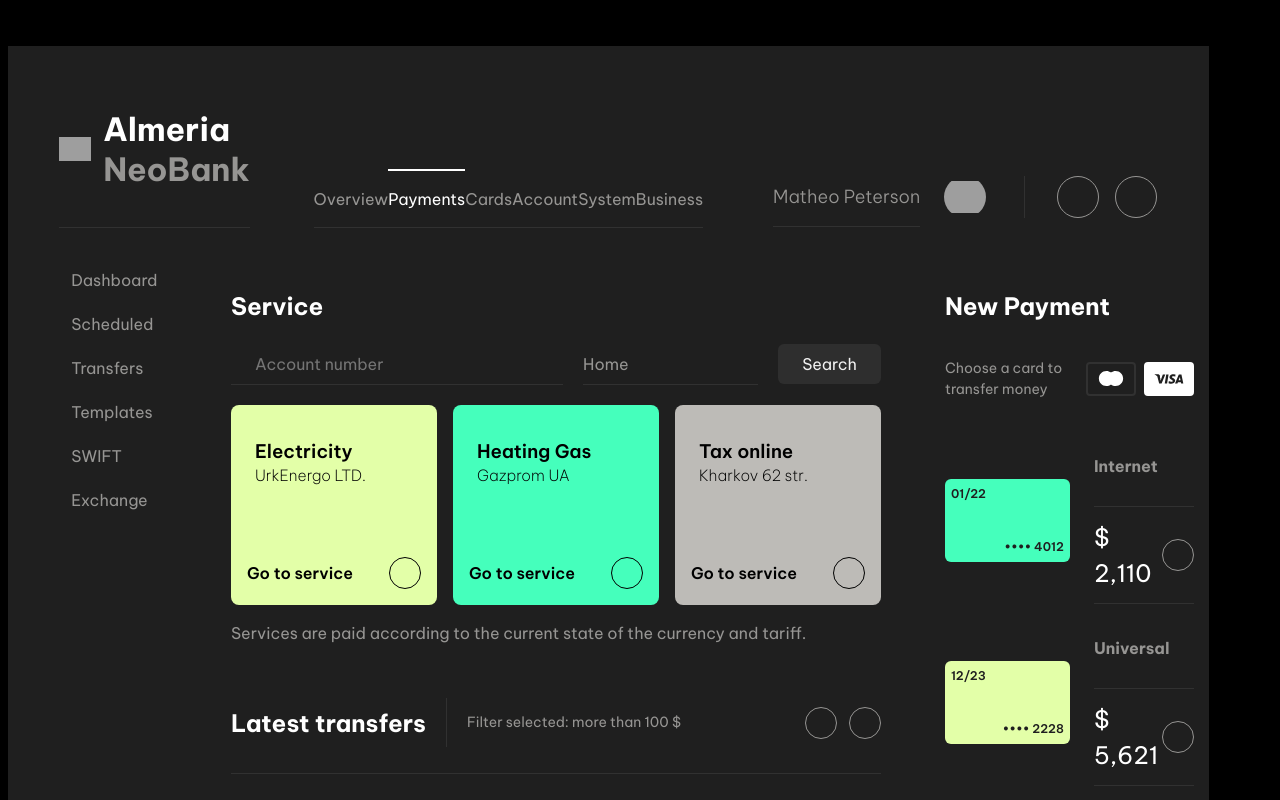
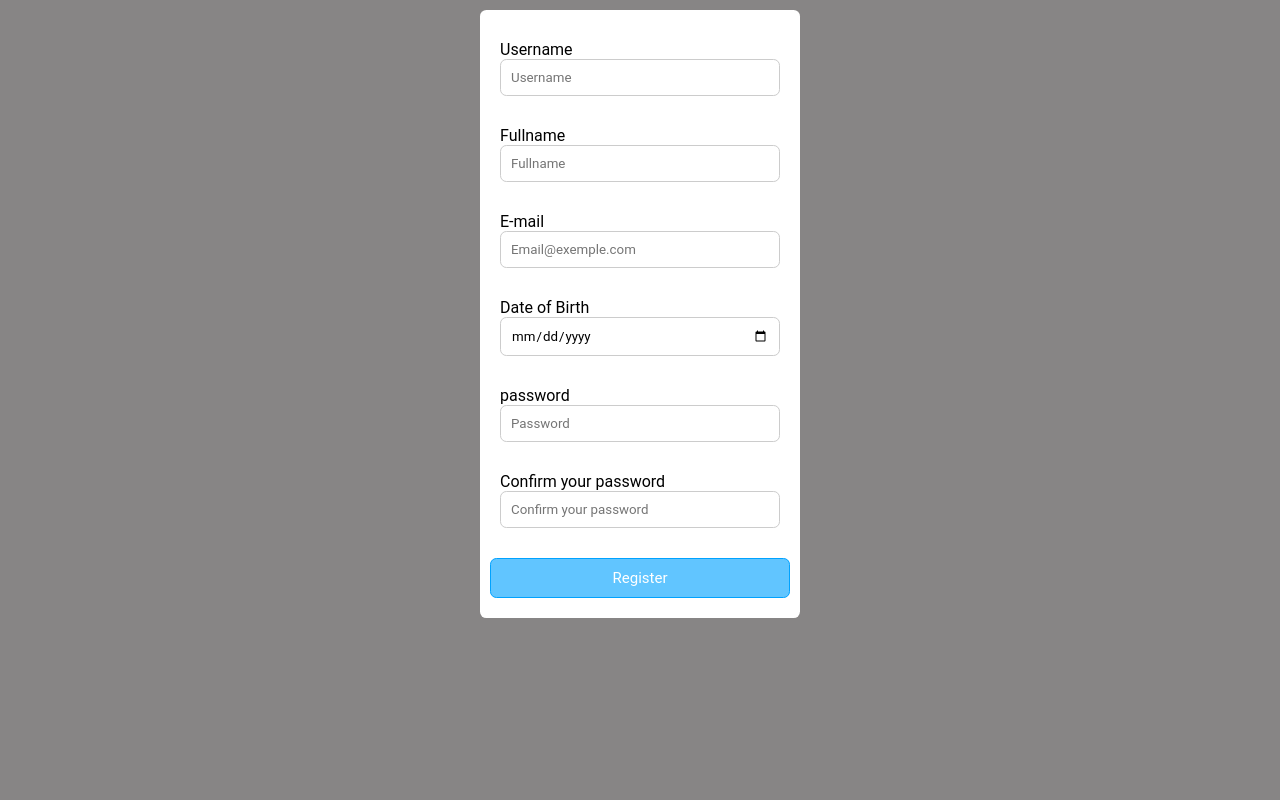
Before and after one commit to Jean-pierre14/react-validation, a React (Vite) app: page / in a window 1280 px wide. Shown: the top 800 px of the page. Built offline with nearby package versions, Linux system fonts and the light colour scheme; grey boxes are pictures that could not be loaded.

Commit message:
Validation form

```diff
--- a/src/App.jsx
+++ b/src/App.jsx
@@ -1,9 +1,80 @@
-import React from "react";
-import Main from "./components/Main/Main";
-import "./main.scss";
+import "./style.css";
+import { useState, useEffect } from "react";
+import RegistrationForm from "./components/RegistrationForm";
+// import ListUsers from "./components/ListUsers";
+import ValidtionReact from "./components/ValidtionReact";
 
 const App = () => {
-  return <Main />;
+  const [data, setData] = useState([
+    { id: 122, name: "Xanvier Karlos", date: "12-04-1997" },
+    { id: 1400, name: "Gold Stone", date: "20-07-2002" },
+    { id: 132, name: "Bisimwa Grace", date: "30-04-1990" },
+    { id: 132, name: "Diane Uwase", date: "30-04-1990" },
+    { id: 102, name: "Nathasha Lutonde", date: "29-05-2006" },
+    { id: 152, name: "Esther Bisimwa", date: "30-04-1990" },
+    { id: 172, name: "Blaise Wa Bonifasse", date: "30-04-1990" },
+  ]);
+
+  useEffect(() => {
+    console.log("re-renderig...");
+    selectAll();
+  }, []);
+
+  const url = "http://localhost:7000/";
+  const [FetchDate, setFetchDate] = useState([]);
+
+  const selectAll = async () => {
+    await fetch(`${url}`)
+      .then((res) => res.json())
+      .then((data) => {
+        setData(data);
+        console.log(data);
+      })
+      .catch((err) => console.log(err));
+  };
+
+  const onchangeKey = (e) => {
+    let value = e.target.value;
+    let txt = value.trim();
+
+    if (!txt) {
+      // console.log("Empty");
+    } else {
+      // console.log("text: " + txt);
+    }
+  };
+
+  return (
+    <>
+      <ValidtionReact />
+      <div className="container">
+        {/* <div className="box">
+          <form action="#" method="post">
+            <input
+              type="search"
+              name="search"
+              id="search"
+              onChange={onchangeKey}
+              placeholder="Search..."
+              className="form-control"
+            />
+          </form>
+        </div> */}
+        <div className="box">
+          {/* Users */}
+          {/* <ListUsers users={data} /> */}
+        </div>
+      </div>
+      {/* <div className="footer">
+        <button className="button">Add</button>
+      </div> */}
+      {/* <div className="container">
+        <div className="box">
+          <RegistrationForm />
+        </div>
+      </div> */}
+    </>
+  );
 };
 
 export default App;
--- /dev/null
+++ b/src/components/FormInput.jsx
@@ -0,0 +1,16 @@
+import React from "react";
+
+const FormInput = (props) => {
+  const { label, onChange, errorMessage, id, ...others } = props;
+  return (
+    <div>
+      <div className="formInput">
+        <label htmlFor={label}>{label}</label>
+        <input {...others} onChange={onChange} />
+        <span className="errorMessage">{errorMessage}</span>
+      </div>
+    </div>
+  );
+};
+
+export default FormInput;
--- /dev/null
+++ b/src/components/ListUsers.jsx
@@ -0,0 +1,20 @@
+import React from "react";
+
+const ListUsers = (props) => {
+  return (
+    <>
+      <div className="list">
+        {props.users.map(({ id, username, email }) => {
+          return (
+            <div className="item" id={id}>
+              <span>{username}</span>
+              <span className="date">{email}</span>
+            </div>
+          );
+        })}
+      </div>
+    </>
+  );
+};
+
+export default ListUsers;
--- /dev/null
+++ b/src/components/RegistrationForm.jsx
@@ -0,0 +1,94 @@
+import React, { useState } from "react";
+// import Form from "./../UI/Form/Form";
+
+const RegistrationForm = () => {
+  // Define form states
+  const [form, setForm] = useState({
+    username: "",
+    fullname: "",
+    email: "",
+    password: "",
+  });
+
+  const SubmitFormData = (event) => {
+    event.preventDefault();
+
+    fetch("http://localhost:7000/add", {
+      method: "POST",
+      body: JSON.stringify(form),
+      headers: {
+        "Content-Type": "application/json",
+      },
+    })
+      .then((response) => {
+        console.log(response.json);
+
+        // call selectAll();
+      })
+      .catch((err) => console.log(err));
+  };
+
+  const setFormData = (e) => {
+    const newValue = {};
+    newValue[e.target.name] = e.target.value;
+
+    setForm({ ...form, ...newValue });
+  };
+
+  return (
+    <>
+      <div className="register">
+        <form action="" method="post">
+          <div className="group">
+            <label htmlFor="username">Username</label>
+            <input
+              type="text"
+              name="username"
+              placeholder="Username..."
+              className="form-control"
+              onChange={(e) => setFormData(e)}
+            />
+          </div>
+          <div className="group">
+            <label htmlFor="fullname">Fullname</label>
+            <input
+              type="text"
+              name="fullname"
+              placeholder="Fullname..."
+              className="form-control"
+              onChange={(e) => setFormData(e)}
+            />
+          </div>
+          <div className="group">
+            <label htmlFor="email">Email</label>
+            <input
+              type="email"
+              name="email"
+              placeholder="email@exemple.com..."
+              className="form-control"
+              onChange={(e) => setFormData(e)}
+            />
+          </div>
+          <div className="group">
+            <label htmlFor="password">Names</label>
+            <input
+              type="password"
+              name="password"
+              placeholder="Password..."
+              className="form-control"
+              onChange={(e) => setFormData(e)}
+            />
+          </div>
+
+          <div className="group">
+            <button className="button" onClick={SubmitFormData}>
+              Register
+            </button>
+          </div>
+        </form>
+      </div>
+    </>
+  );
+};
+
+export default RegistrationForm;
--- /dev/null
+++ b/src/components/Validation.css
@@ -0,0 +1,50 @@
+* {
+  margin: 0;
+  padding: 0;
+  box-sizing: border-box;
+}
+body {
+  background-color: #878585;
+}
+
+.formInput {
+  position: relative;
+  max-width: 320px;
+  margin: 10px auto;
+  padding: 10px;
+  border-radius: 0.4rem;
+  background-color: #fff;
+}
+.formInput label {
+  display: block;
+}
+.formInput input {
+  user-select: none;
+  position: relative;
+  width: 100%;
+  padding: 10px;
+  outline: none;
+  border: 1px solid #ccc;
+  border-radius: 0.4rem;
+}
+.buttonSubmit {
+  position: relative;
+  width: 100%;
+  padding: 10px;
+  margin: 10px auto;
+  border: 1px solid rgb(0, 162, 255);
+  border-radius: 0.4rem;
+  color: #fff;
+  font-size: 15px;
+  cursor: pointer;
+  background: rgba(0, 162, 255, 0.618);
+}
+.errorMessage {
+  color: red;
+  font-size: 12px;
+  padding: 3px;
+  display: none;
+}
+input:invalid ~ .errorMessage {
+  display: block;
+}
--- /dev/null
+++ b/src/components/ValidtionReact.jsx
@@ -0,0 +1,84 @@
+import React, { useState } from "react";
+import FormInput from "./FormInput";
+import "./Validation.css";
+
+const ValidtionReact = () => {
+  const [values, setValues] = useState({
+    username: "",
+    email: "",
+    fullname: "",
+    dateOfBirth: "",
+    password: "",
+    cpassword: "",
+  });
+
+  const inputs = [
+    {
+      id: 1,
+      type: "text",
+      label: "Username",
+      placeholder: "Username",
+      name: "username",
+      errorMessage:
+        "Username is required and it's should be at least 3-5 characters",
+      pattern: "^[A-Za-z0-9]{3,16}$",
+    },
+    {
+      id: 2,
+      type: "text",
+      label: "Fullname",
+      placeholder: "Fullname",
+      name: "fullname",
+      errorMessage: "Fullname is required",
+    },
+    {
+      id: 3,
+      type: "email",
+      label: "E-mail",
+      placeholder: "Email@exemple.com",
+      name: "email",
+      errorMessage: "Email is required",
+    },
+    {
+      id: 4,
+      type: "date",
+      label: "Date of Birth",
+      name: "dateOfBirth",
+    },
+    {
+      id: 5,
+      type: "password",
+      label: "password",
+      placeholder: "Password",
+      name: "password",
+      errorMessage: "Password is required",
+    },
+    {
+      id: 6,
+      type: "password",
+      label: "Confirm your password",
+      placeholder: "Confirm your password",
+      name: "cpassword",
+      errorMessage: "This should match with the password",
+    },
+  ];
+  const onChange = (event) => {
+    setValues({ ...values, [event.target.name]: event.target.value });
+  };
+  console.log(values);
+  return (
+    <div className="formInput">
+      {inputs.map((input) => (
+        <FormInput
+          key={input.id}
+          {...input}
+          value={values[input.name]}
+          onChange={onChange}
+        />
+      ))}
+      <button className="buttonSubmit">Register</button>
+    </div>
+  );
+};
+
+export default ValidtionReact;
--- a/src/style.css
+++ b/src/style.css
@@ -20,3 +20,97 @@
   position: relative;
   width: 80%;
 }
+
+.box {
+  position: relative;
+  display: block;
+  width: 100%;
+}
+.box form {
+  border: 1px solid #ccc;
+  border-radius: 0.4rem;
+  background: #ccc;
+  padding: 40px;
+  margin: 10px auto;
+}
+.box form input[type="search"] {
+  display: block;
+  width: 100%;
+  padding: 10px 15px;
+  border-radius: 0.4rem;
+  border: 1px solid #fff;
+  outline: none;
+  background: transparent;
+  font-size: 18px;
+  font-family: "Franklin Gothic Medium", "Arial Narrow", Arial, sans-serif;
+}
+
+.box .list {
+  position: relative;
+  width: 100%;
+  max-height: 350px;
+  overflow-y: auto;
+  display: block;
+}
+.box .list::-webkit-scrollbar {
+  width: 0;
+}
+.box .list .item {
+  position: relative;
+  display: flex;
+  justify-content: space-between;
+  padding: 20px;
+  margin: 10px auto;
+  border-radius: 0.4rem;
+  background-color: #ccc;
+}
+
+.footer {
+  display: block;
+  text-align: center;
+}
+.footer .button {
+  position: relative;
+  text-align: center;
+  margin-left: 47%;
+  width: 70px;
+  height: 70px;
+  font-size: 20px;
+  border-radius: 50%;
+  border: 0;
+  color: #fff;
+  background-color: rgb(192, 106, 0);
+  cursor: pointer;
+  margin: 0 auto;
+}
+
+.group {
+  display: block;
+  margin: 10px auto;
+}
+.group label {
+  display: block;
+  margin: 0 0 5px 0;
+}
+.group input {
+  display: block;
+  width: 100%;
+  padding: 15px 20px;
+  font-size: 18px;
+  border: 1px solid #fff;
+  border-radius: 0.4rem;
+  background: transparent;
+}
+.register button {
+  position: relative;
+  /* width: 100%; */
+  padding: 10px 20px;
+  border: none;
+  border-radius: 0.4rem;
+  background: none;
+  outline: none;
+  cursor: pointer;
+  font-size: 14px;
+  background-color: rgb(192, 106, 0);
+  color: #fff;
+}
```
